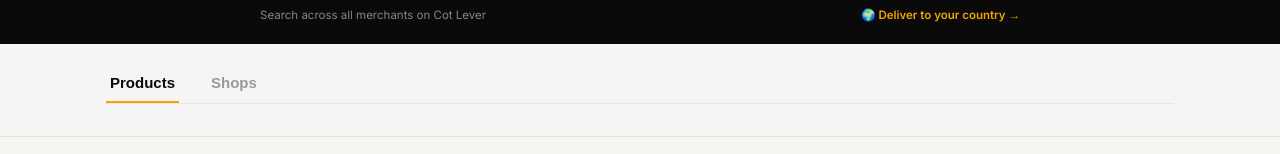
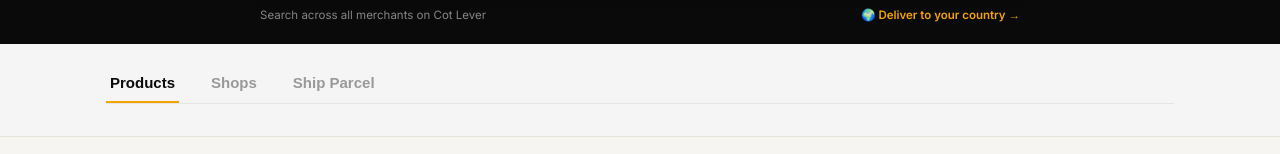
Before and after one commit to cotlevercom-ship-it/grocery-now, a Next.js app: page / in a window 1280 px wide. Shown: the part 126-280 px from the top of the page. Built offline with nearby package versions, Linux system fonts and the light colour scheme; no server answers; the database is empty.

Commit message:
Add Ship Parcel as a third tab next to Products/Shops on homepage — styled like the other tabs but navigates to /ship instead of swapping content

```diff
--- a/components/HomeTabs.jsx
+++ b/components/HomeTabs.jsx
@@ -1,8 +1,10 @@
 'use client'
 import { useState } from 'react'
+import { useRouter } from 'next/navigation'
 
 export default function HomeTabs({ productsSlot, shopsSlot }) {
   const [tab, setTab] = useState('products')
+  const router = useRouter()
 
   return (
     <div style={{ background: '#f5f5f5' }}>
@@ -20,12 +22,21 @@ export default function HomeTabs({ productsSlot, shopsSlot }) {
           <button
             onClick={() => setTab('shops')}
             style={{
-              background: 'none', border: 'none', padding: '10px 4px',
+              background: 'none', border: 'none', padding: '10px 4px', marginRight: '20px',
               fontSize: '15px', fontWeight: '800', cursor: 'pointer',
               color: tab === 'shops' ? '#0a0a0a' : '#999',
               borderBottom: tab === 'shops' ? '2px solid #f4a300' : '2px solid transparent',
             }}
           >Shops</button>
+          <button
+            onClick={() => router.push('/ship')}
+            style={{
+              background: 'none', border: 'none', padding: '10px 4px',
+              fontSize: '15px', fontWeight: '800', cursor: 'pointer',
+              color: '#999',
+              borderBottom: '2px solid transparent',
+            }}
+          >Ship Parcel</button>
         </div>
       </div>
 
```
